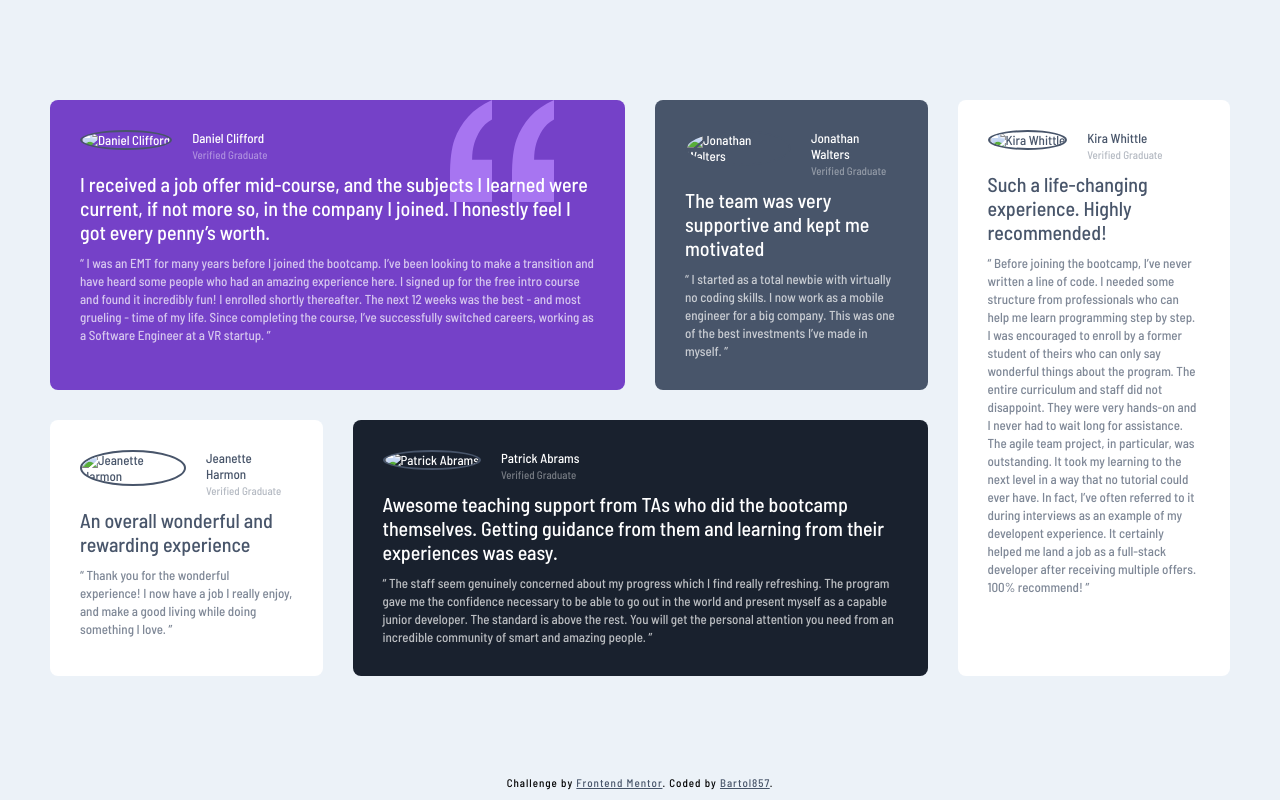
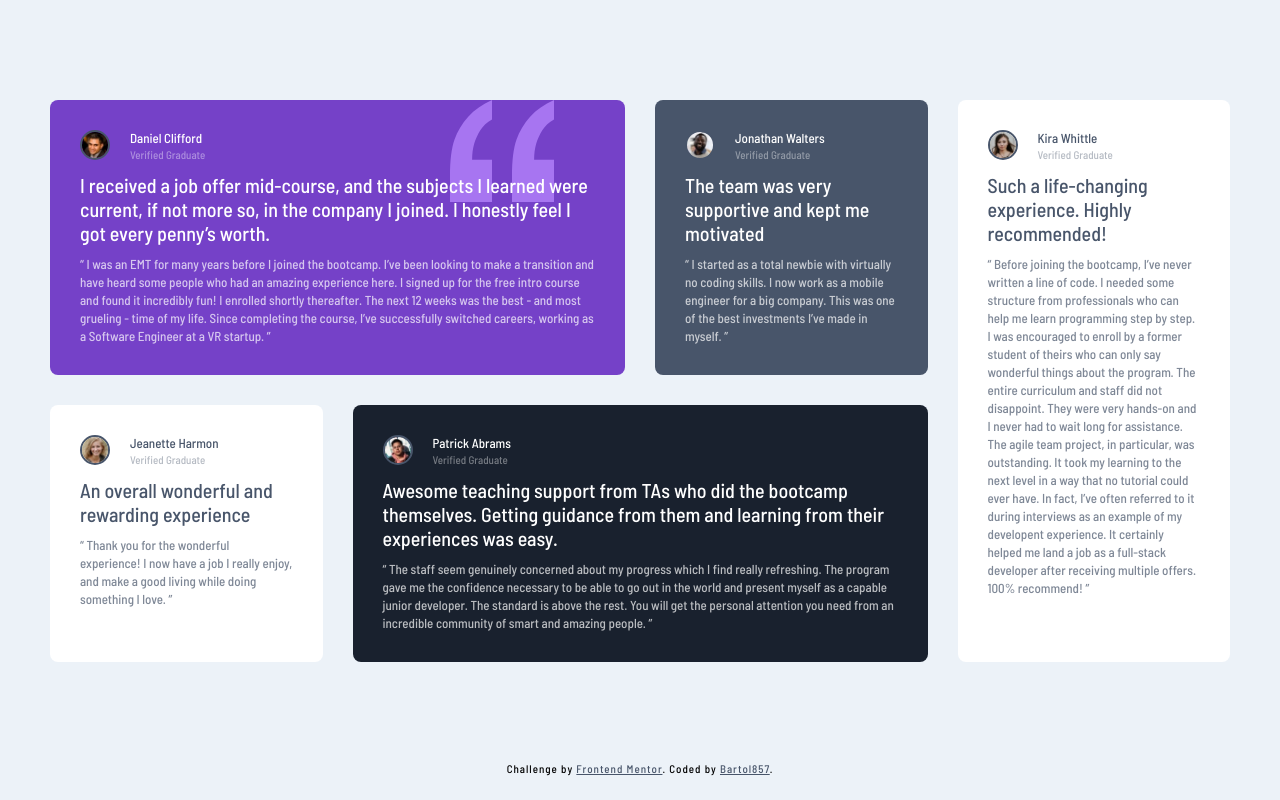
Before and after one commit to Bartol857/Testimonials-grid-section-challenge, a plain HTML site: page index.html in a window 1280 px wide. Drawn offline with Linux system fonts and the light colour scheme; the site is published under a folder, as on GitHub Pages, so addresses that start at the root find nothing.

Commit message:
modified html

```diff
--- a/index.html
+++ b/index.html
@@ -27,7 +27,7 @@
 				<div class="testimonials__box purple">
 					<div class="testimonials__author">
 						<div class="testimonials__img">
-							<img src="/images/image-daniel.jpg" alt="Daniel Clifford" />
+							<img src="./images/image-daniel.jpg" alt="Daniel Clifford" />
 						</div>
 						<div class="testimonials__name">
               <p>Daniel Clifford</p>
@@ -57,7 +57,7 @@
 				<div class="testimonials__box gray">
 					<div class="testimonials__author">
 						<div class="testimonials__img">
-							<img src="/images/image-jonathan.jpg" alt="Jonathan Walters" />
+							<img src="./images/image-jonathan.jpg" alt="Jonathan Walters" />
 						</div>
 						<div class="testimonials__name">
               <p>Jonathan Walters</p>
@@ -79,7 +79,7 @@
 				<div class="testimonials__box white1">
 					<div class="testimonials__author">
 						<div class="testimonials__img">
-							<img src="/images/image-jeanette.jpg" alt="Jeanette Harmon" />
+							<img src="./images/image-jeanette.jpg" alt="Jeanette Harmon" />
 						</div>
 						<div class="testimonials__name">
               <p>Jeanette Harmon</p>
@@ -101,7 +101,7 @@
 				<div class="testimonials__box black">
 					<div class="testimonials__author">
 						<div class="testimonials__img">
-							<img src="/images/image-patrick.jpg" alt="Patrick Abrams" />
+							<img src="./images/image-patrick.jpg" alt="Patrick Abrams" />
 						</div>
 						<div class="testimonials__name">
               <p>Patrick Abrams</p>
@@ -130,7 +130,7 @@
 				<div class="testimonials__box white2">
 					<div class="testimonials__author">
 						<div class="testimonials__img">
-							<img src="/images/image-kira.jpg" alt="Kira Whittle" />
+							<img src="./images/image-kira.jpg" alt="Kira Whittle" />
 						</div>
 						<div class="testimonials__name">
               <p>Kira Whittle</p>
```
